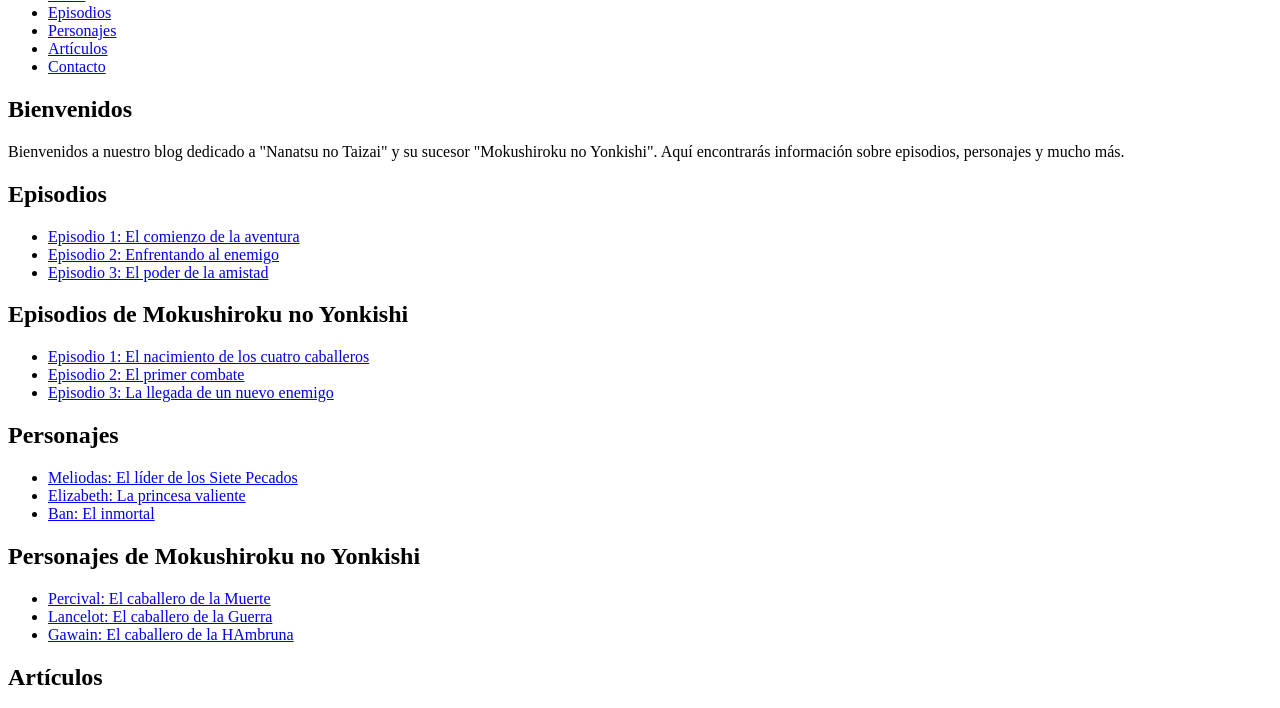
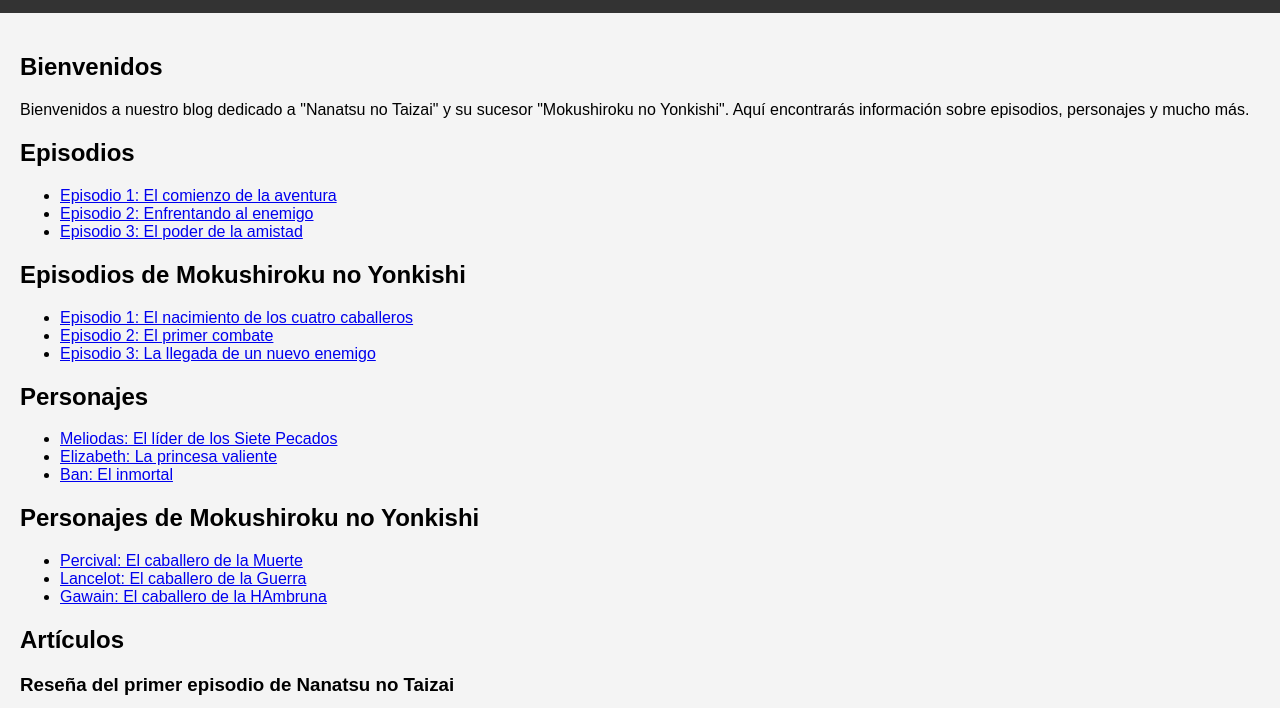
Before and after one commit to DavidPerez9988/Nanatsu-no-Taizai, a plain HTML site: page index.html in a window 1280 px wide. Shown: the part 94-802 px from the top of the page. Drawn offline with Linux system fonts and the light colour scheme.

Commit message:
Update index.html

```diff
--- a/index.html
+++ b/index.html
@@ -4,7 +4,7 @@
     <meta charset="UTF-8">
     <meta name="viewport" content="width=device-width, initial-scale=1.0">
     <title>Blog de Nanatsu no Taizai</title>
-    <link rel="stylesheet" href="Estilos.CSS">
+    <link rel="stylesheet" href="styles.CSS">
 </head>
 <body>
     <header>
```
